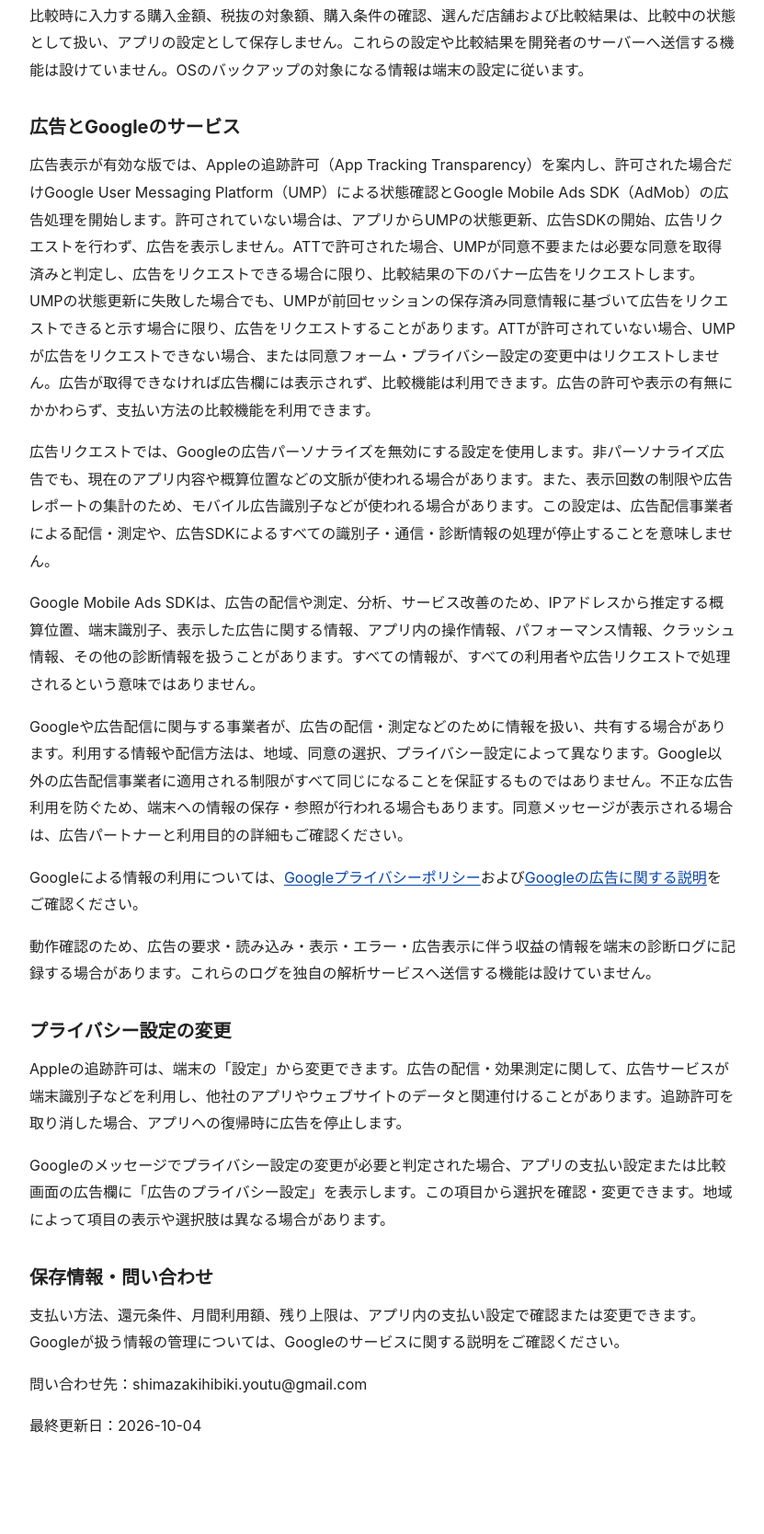
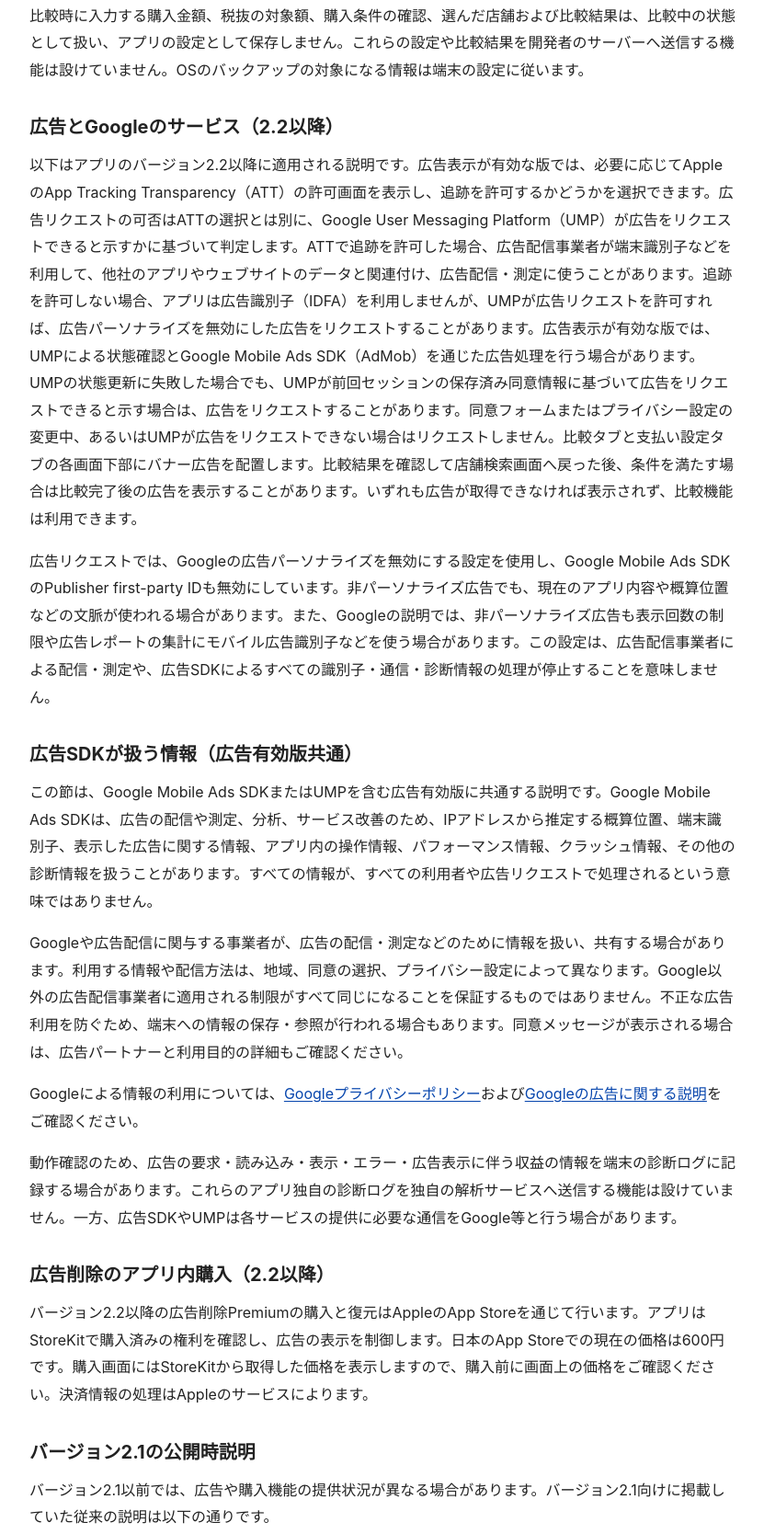
Before and after one commit to hibikifuji0210-maker/hibikifuji0210-maker.github.io, a plain HTML site: page pointroot/privacy/index.html in a window 1280 px wide. Shown: the part 253-1921 px from the top of the page at 92% size, without its empty margins (224-1055 px from the left). Before the commit the page ends 1883 px from the top, so only its background shows below. Drawn offline with Linux system fonts and the light colour scheme.

Commit message:
Update PointRoute privacy policy for 2.2

```diff
--- a/pointroot/privacy/index.html
+++ b/pointroot/privacy/index.html
@@ -22,20 +22,26 @@ a { color: #0645ad; text-decoration: underline; text-underline-offset: .15em; }
 <h2>アプリ内で扱う情報</h2>
 <p>ポイントルートでは、比較に使う支払い方法、還元条件の選択、月間の対象利用額、還元上限の残り、条件の確認状態を端末に保存します。レビュー依頼の時期を調整するため、初回利用時期、比較回数、依頼状態、アプリの版数も端末に保存します。</p>
 <p>比較時に入力する購入金額、税抜の対象額、購入条件の確認、選んだ店舗および比較結果は、比較中の状態として扱い、アプリの設定として保存しません。これらの設定や比較結果を開発者のサーバーへ送信する機能は設けていません。OSのバックアップの対象になる情報は端末の設定に従います。</p>
-<h2>広告とGoogleのサービス</h2>
-<p>広告表示が有効な版では、Appleの追跡許可（App Tracking Transparency）を案内し、許可された場合だけGoogle User Messaging Platform（UMP）による状態確認とGoogle Mobile Ads SDK（AdMob）の広告処理を開始します。許可されていない場合は、アプリからUMPの状態更新、広告SDKの開始、広告リクエストを行わず、広告を表示しません。ATTで許可された場合、UMPが同意不要または必要な同意を取得済みと判定し、広告をリクエストできる場合に限り、比較結果の下のバナー広告をリクエストします。UMPの状態更新に失敗した場合でも、UMPが前回セッションの保存済み同意情報に基づいて広告をリクエストできると示す場合に限り、広告をリクエストすることがあります。ATTが許可されていない場合、UMPが広告をリクエストできない場合、または同意フォーム・プライバシー設定の変更中はリクエストしません。広告が取得できなければ広告欄には表示されず、比較機能は利用できます。広告の許可や表示の有無にかかわらず、支払い方法の比較機能を利用できます。</p>
-<p>広告リクエストでは、Googleの広告パーソナライズを無効にする設定を使用します。非パーソナライズ広告でも、現在のアプリ内容や概算位置などの文脈が使われる場合があります。また、表示回数の制限や広告レポートの集計のため、モバイル広告識別子などが使われる場合があります。この設定は、広告配信事業者による配信・測定や、広告SDKによるすべての識別子・通信・診断情報の処理が停止することを意味しません。</p>
-<p>Google Mobile Ads SDKは、広告の配信や測定、分析、サービス改善のため、IPアドレスから推定する概算位置、端末識別子、表示した広告に関する情報、アプリ内の操作情報、パフォーマンス情報、クラッシュ情報、その他の診断情報を扱うことがあります。すべての情報が、すべての利用者や広告リクエストで処理されるという意味ではありません。</p>
+<h2>広告とGoogleのサービス（2.2以降）</h2>
+<p>以下はアプリのバージョン2.2以降に適用される説明です。広告表示が有効な版では、必要に応じてAppleのApp Tracking Transparency（ATT）の許可画面を表示し、追跡を許可するかどうかを選択できます。広告リクエストの可否はATTの選択とは別に、Google User Messaging Platform（UMP）が広告をリクエストできると示すかに基づいて判定します。ATTで追跡を許可した場合、広告配信事業者が端末識別子などを利用して、他社のアプリやウェブサイトのデータと関連付け、広告配信・測定に使うことがあります。追跡を許可しない場合、アプリは広告識別子（IDFA）を利用しませんが、UMPが広告リクエストを許可すれば、広告パーソナライズを無効にした広告をリクエストすることがあります。広告表示が有効な版では、UMPによる状態確認とGoogle Mobile Ads SDK（AdMob）を通じた広告処理を行う場合があります。UMPの状態更新に失敗した場合でも、UMPが前回セッションの保存済み同意情報に基づいて広告をリクエストできると示す場合は、広告をリクエストすることがあります。同意フォームまたはプライバシー設定の変更中、あるいはUMPが広告をリクエストできない場合はリクエストしません。比較タブと支払い設定タブの各画面下部にバナー広告を配置します。比較結果を確認して店舗検索画面へ戻った後、条件を満たす場合は比較完了後の広告を表示することがあります。いずれも広告が取得できなければ表示されず、比較機能は利用できます。</p>
+<p>広告リクエストでは、Googleの広告パーソナライズを無効にする設定を使用し、Google Mobile Ads SDKのPublisher first-party IDも無効にしています。非パーソナライズ広告でも、現在のアプリ内容や概算位置などの文脈が使われる場合があります。また、Googleの説明では、非パーソナライズ広告も表示回数の制限や広告レポートの集計にモバイル広告識別子などを使う場合があります。この設定は、広告配信事業者による配信・測定や、広告SDKによるすべての識別子・通信・診断情報の処理が停止することを意味しません。</p>
+<h2>広告SDKが扱う情報（広告有効版共通）</h2>
+<p>この節は、Google Mobile Ads SDKまたはUMPを含む広告有効版に共通する説明です。Google Mobile Ads SDKは、広告の配信や測定、分析、サービス改善のため、IPアドレスから推定する概算位置、端末識別子、表示した広告に関する情報、アプリ内の操作情報、パフォーマンス情報、クラッシュ情報、その他の診断情報を扱うことがあります。すべての情報が、すべての利用者や広告リクエストで処理されるという意味ではありません。</p>
 <p>Googleや広告配信に関与する事業者が、広告の配信・測定などのために情報を扱い、共有する場合があります。利用する情報や配信方法は、地域、同意の選択、プライバシー設定によって異なります。Google以外の広告配信事業者に適用される制限がすべて同じになることを保証するものではありません。不正な広告利用を防ぐため、端末への情報の保存・参照が行われる場合もあります。同意メッセージが表示される場合は、広告パートナーと利用目的の詳細もご確認ください。</p>
 <p>Googleによる情報の利用については、<a href="https://policies.google.com/privacy">Googleプライバシーポリシー</a>および<a href="https://policies.google.com/technologies/ads">Googleの広告に関する説明</a>をご確認ください。</p>
-<p>動作確認のため、広告の要求・読み込み・表示・エラー・広告表示に伴う収益の情報を端末の診断ログに記録する場合があります。これらのログを独自の解析サービスへ送信する機能は設けていません。</p>
-<h2>プライバシー設定の変更</h2>
-<p>Appleの追跡許可は、端末の「設定」から変更できます。広告の配信・効果測定に関して、広告サービスが端末識別子などを利用し、他社のアプリやウェブサイトのデータと関連付けることがあります。追跡許可を取り消した場合、アプリへの復帰時に広告を停止します。</p>
+<p>動作確認のため、広告の要求・読み込み・表示・エラー・広告表示に伴う収益の情報を端末の診断ログに記録する場合があります。これらのアプリ独自の診断ログを独自の解析サービスへ送信する機能は設けていません。一方、広告SDKやUMPは各サービスの提供に必要な通信をGoogle等と行う場合があります。</p>
+<h2>広告削除のアプリ内購入（2.2以降）</h2>
+<p>バージョン2.2以降の広告削除Premiumの購入と復元はAppleのApp Storeを通じて行います。アプリはStoreKitで購入済みの権利を確認し、広告の表示を制御します。日本のApp Storeでの現在の価格は600円です。購入画面にはStoreKitから取得した価格を表示しますので、購入前に画面上の価格をご確認ください。決済情報の処理はAppleのサービスによります。</p>
+<h2>バージョン2.1の公開時説明</h2>
+<p>バージョン2.1以前では、広告や購入機能の提供状況が異なる場合があります。バージョン2.1向けに掲載していた従来の説明は以下の通りです。</p>
+<blockquote><p>広告表示が有効な版では、Appleの追跡許可（App Tracking Transparency）を案内し、許可された場合だけGoogle User Messaging Platform（UMP）による状態確認とGoogle Mobile Ads SDK（AdMob）の広告処理を開始します。許可されていない場合は、アプリからUMPの状態更新、広告SDKの開始、広告リクエストを行わず、広告を表示しません。ATTで許可された場合、UMPが同意不要または必要な同意を取得済みと判定し、広告をリクエストできる場合に限り、比較結果の下のバナー広告をリクエストします。UMPの状態更新に失敗した場合でも、UMPが前回セッションの保存済み同意情報に基づいて広告をリクエストできると示す場合に限り、広告をリクエストすることがあります。ATTが許可されていない場合、UMPが広告をリクエストできない場合、または同意フォーム・プライバシー設定の変更中はリクエストしません。広告が取得できなければ広告欄には表示されず、比較機能は利用できます。広告の許可や表示の有無にかかわらず、支払い方法の比較機能を利用できます。</p><p>Appleの追跡許可は、端末の「設定」から変更できます。広告の配信・効果測定に関して、広告サービスが端末識別子などを利用し、他社のアプリやウェブサイトのデータと関連付けることがあります。追跡許可を取り消した場合、アプリへの復帰時に広告を停止します。</p></blockquote>
+<h2>プライバシー設定の変更（2.2以降）</h2>
+<p>広告に関する選択は、表示されたUMPのメッセージまたはアプリ内の「広告のプライバシー設定」から確認・変更できます。ATTの選択は端末の「設定」から管理できます。ATTで追跡を許可しない場合も、広告リクエストの可否はUMPの状態に基づいて判定されます。</p>
 <p>Googleのメッセージでプライバシー設定の変更が必要と判定された場合、アプリの支払い設定または比較画面の広告欄に「広告のプライバシー設定」を表示します。この項目から選択を確認・変更できます。地域によって項目の表示や選択肢は異なる場合があります。</p>
 <h2>保存情報・問い合わせ</h2>
 <p>支払い方法、還元条件、月間利用額、残り上限は、アプリ内の支払い設定で確認または変更できます。Googleが扱う情報の管理については、Googleのサービスに関する説明をご確認ください。</p>
 <p>問い合わせ先：shimazakihibiki.youtu@gmail.com</p>
-<p>最終更新日：2026-10-04</p>
+<p>最終更新日：2026-10-24</p>
 </main>
 </body>
 </html>
```
